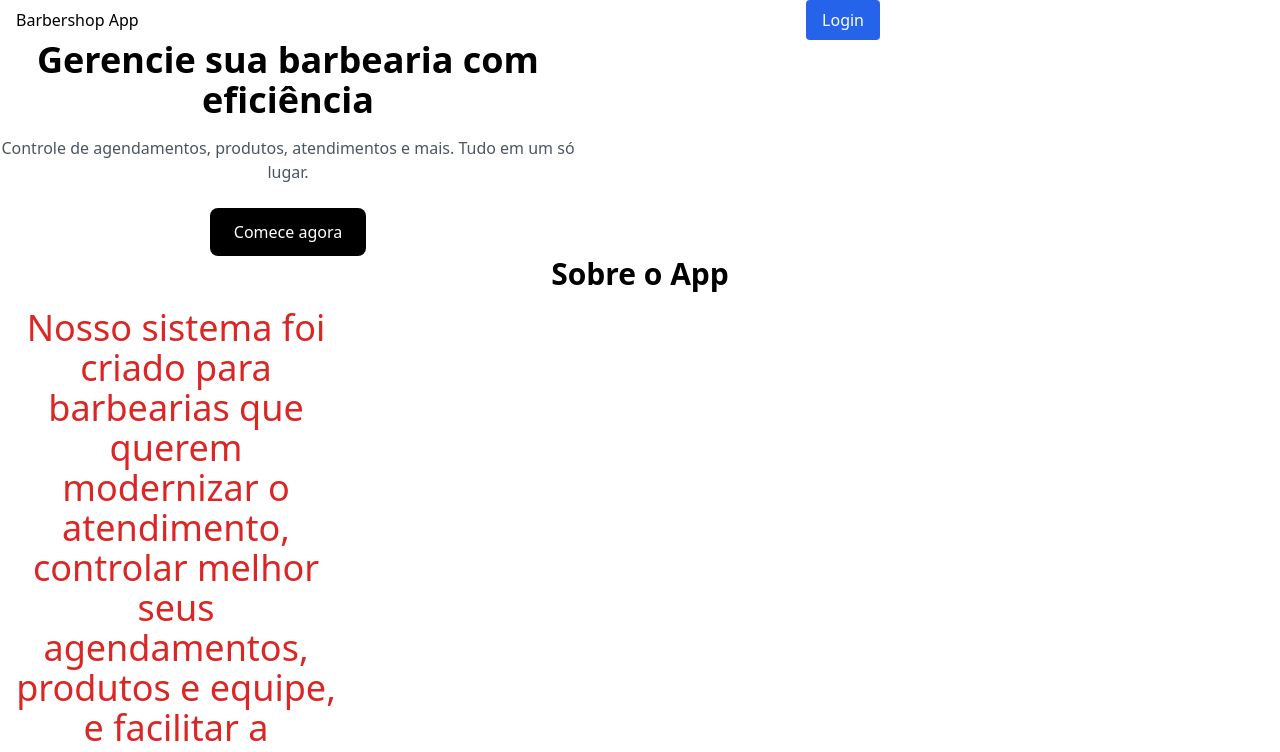
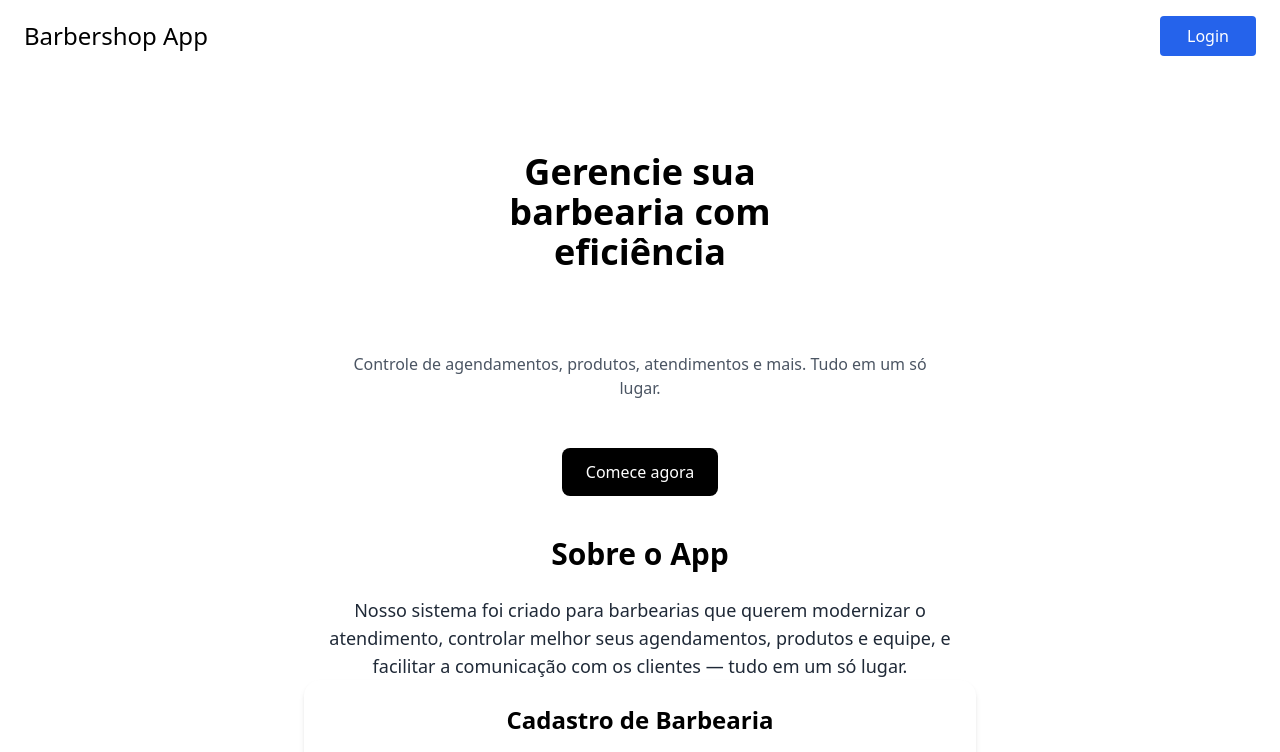
Before and after one commit to Thelucasdias/barber-shop, a Next.js app: page / in a window 1280 px wide. Shown: the top 752 px of the page. Built offline with nearby package versions, Linux system fonts and the light colour scheme; no server answers.

Commit message:
index to login page

```diff
--- a/src/components/AboutSection.tsx
+++ b/src/components/AboutSection.tsx
@@ -4,9 +4,9 @@ import React from "react";
 
 export default function AboutSection() {
   return (
-    <section>
-      <h2 className="text-3xl font-bold mb-4 text-center">Sobre o App</h2>
-      <p className="max-w-xs text-center m-4 text-4xl text-red-600">
+    <section className="flex flex-col items-center">
+      <h2 className="text-3xl font-bold mt-10 mb-6 text-center">Sobre o App</h2>
+      <p className="max-w-2xl text-center px-4 text-lg text-gray-800">
         Nosso sistema foi criado para barbearias que querem modernizar o
         atendimento, controlar melhor seus agendamentos, produtos e equipe, e
         facilitar a comunicação com os clientes — tudo em um só lugar.
--- a/src/components/Header.tsx
+++ b/src/components/Header.tsx
@@ -1,30 +1,30 @@
 import { signIn, signOut } from "next-auth/react";
 import { Session } from "next-auth";
+import { useRouter } from "next/router";
 
 interface HeaderProps {
   session: Session | null;
 }
 
 export default function Header({ session }: HeaderProps) {
+  const router = useRouter();
+  const handleLogin = () => {
+    router.push("/login");
+  };
+
   return (
-    <header className="w-full flex justify-between items-center max-w-4xl px-4 ">
-      <h1>Barbershop App</h1>
-
-      {session ? (
-        <button
-          onClick={() => signOut()}
-          className="bg-red-600 text-white px-4 py-2 rounded hover:bg-red-700 transition"
-        >
-          Sair
-        </button>
-      ) : (
-        <button
-          onClick={() => signIn("google")}
-          className="bg-blue-600 text-white px-4 py-2 rounded hover:bg-blue-700 transition"
-        >
-          Login
-        </button>
-      )}
-    </header>
+    <div>
+      <header className="w-full flex justify-between items-center px-6 py-4 mx-auto">
+        <h1 className="text-2xl">Barbershop App</h1>
+        <div>
+          <button
+            onClick={handleLogin}
+            className="bg-blue-600 text-white px-4 py-2 rounded hover:bg-blue-700 transition w-24"
+          >
+            Login
+          </button>
+        </div>
+      </header>
+    </div>
   );
 }
--- a/src/components/HeroSection.tsx
+++ b/src/components/HeroSection.tsx
@@ -1,4 +1,3 @@
-import { signIn } from "next-auth/react";
 import { Session } from "next-auth";
 
 interface HeroProps {
@@ -7,20 +6,17 @@ interface HeroProps {
 
 export default function HeroSection({ session }: HeroProps) {
   return (
-    <div className="text-center max-w-xl">
-      <h2 className="text-4xl font-bold mb-4">
+    <div className="mx-auto max-w-xl text-center">
+      <h2 className="text-4xl font-bold m-20">
         Gerencie sua barbearia com eficiência
       </h2>
       <p className="text-gray-600 mb-6">
         Controle de agendamentos, produtos, atendimentos e mais. Tudo em um só
         lugar.
       </p>
-
-      {
-        <button className="bg-black text-white px-6 py-3 rounded-lg hover:bg-gray-800 transition">
-          Comece agora
-        </button>
-      }
+      <button className="bg-black text-white px-6 py-3 mt-6 rounded-lg hover:bg-gray-800 transition">
+        Comece agora
+      </button>
     </div>
   );
 }
```
